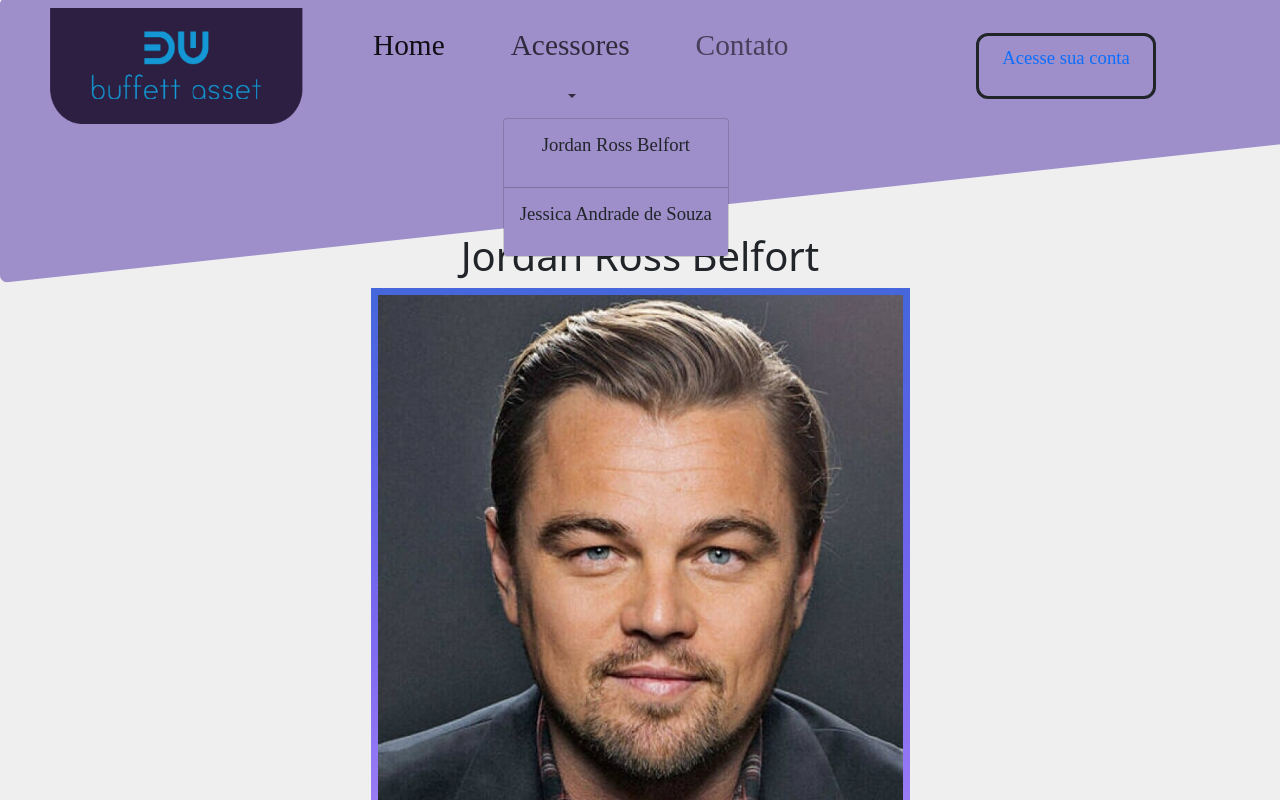
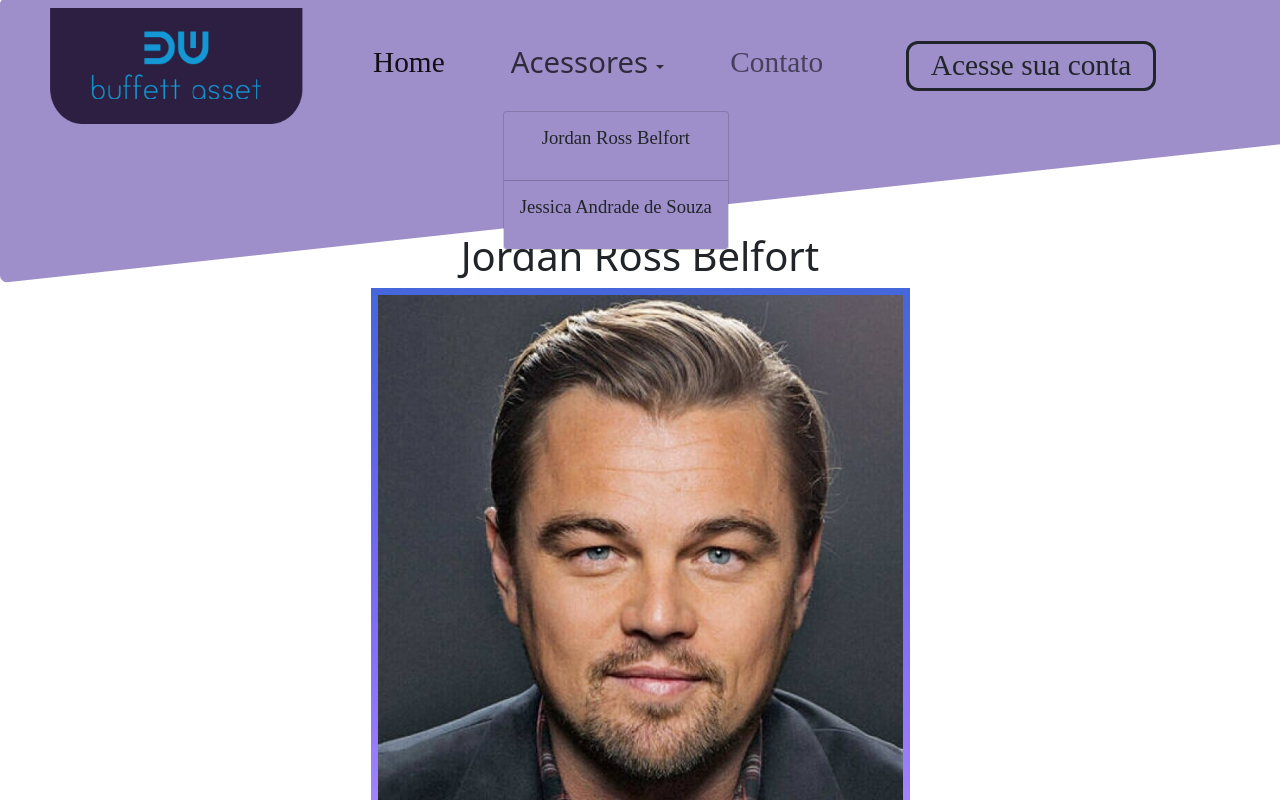
Before and after one commit to AlexSkntks/Projeto-Piloto, a plain HTML site: page index.html in a window 1280 px wide. Both pictures are taken after a click on the button "Acessores". Shown: the top 800 px of the page. Drawn offline with nearby package versions, Linux system fonts and the light colour scheme.

Commit message:
update navbar

```diff
--- a/index.html
+++ b/index.html
@@ -23,25 +23,26 @@
 					<div class="collapse navbar-collapse" id="navbarSupportedContent">
 						<ul class="navbar-nav me-auto mb-0 mb-lg-0">
 						<li class="nav-item">
-							<a class="nav-link active" aria-current="page" href="#" style="margin-left: 50px;"><p class="texto-menu">Home</p></a>
-							<li class="nav-item dropdown" style="margin-left: 50px;">
+							<a class="nav-link active" aria-current="page" href="#" style="margin-left: 50px; margin-top: 10px;"><p class="texto-menu">Home</p></a>
+							<li class="nav-item dropdown" style="margin-left: 50px; margin-top: 10px;">
 								<a class="nav-link dropdown-toggle" href="#" id="navbarDropdown" role="button" data-bs-toggle="dropdown" aria-expanded="false">
-								<p class="texto-menu">Acessores</p>
+								<span class="texto-menu">Acessores</span>
 								</a>
 								<ul class="dropdown-menu" aria-labelledby="navbarDropdown" style="background-color: #9E8FCA;">
-								<li><a class="dropdown-item" href="#"><p>Jordan Ross Belfort</p></a></li>
+								<li><button class="dropdown-item" href="#" style="background-color:  #9E8FCA"><p>Jordan Ross Belfort</p></button></li>
 								<li><hr class="dropdown-divider"></li>
-								<li><a class="dropdown-item" href="#"><p>Jessica Andrade de Souza</p></a></li>
+								<li><button class="dropdown-item" href="#" style="background-color:  #9E8FCA;"><p>Jessica Andrade de Souza</p></button></li>
 								</ul>
 							</li>
-							<a class="nav-link" href="#"><p class="texto-menu" style="margin-left: 50px;">Contato</p></a>
+
+							<a class="nav-link" href="#"><p class="texto-menu" style="margin-left: 50px; margin-top: 10px;">Contato</p></a>
 
 						</li>
 						</ul>
 						<nav class="navbar navbar-light" style="background-color: none;">
 							<div class="container-fluid">
 									<div class="login-decoracao">
-										<a class="nav-link" href="#"><p>Acesse sua conta</p></a>
+										<a><p class="texto-menu">Acesse sua conta</p></a>
 									</div>
 							</div>
 						  </nav>
--- a/style.css
+++ b/style.css
@@ -1,7 +1,6 @@
 body{
 	justify-content: center;
 	display: flex;
-	background-color: #F0EFEF
 }
 #logo{
 	margin-left: 50px;
@@ -30,8 +29,7 @@ p2{
 
     font-family: 'Play', Time, serif;
     font-size: 14pt;
-
-	text-align: justify;
+	align-content:stretch;
 }
 
 main{
@@ -48,7 +46,8 @@ main{
 .login-decoracao{
 	justify-content: center;
 	align-content: center;
-	width: 180px;
+	width: 250px;
+	height: 50px;
 	background-color:#9E8FCA;
 	border-radius: 12px;
 	border-style: solid;
```
